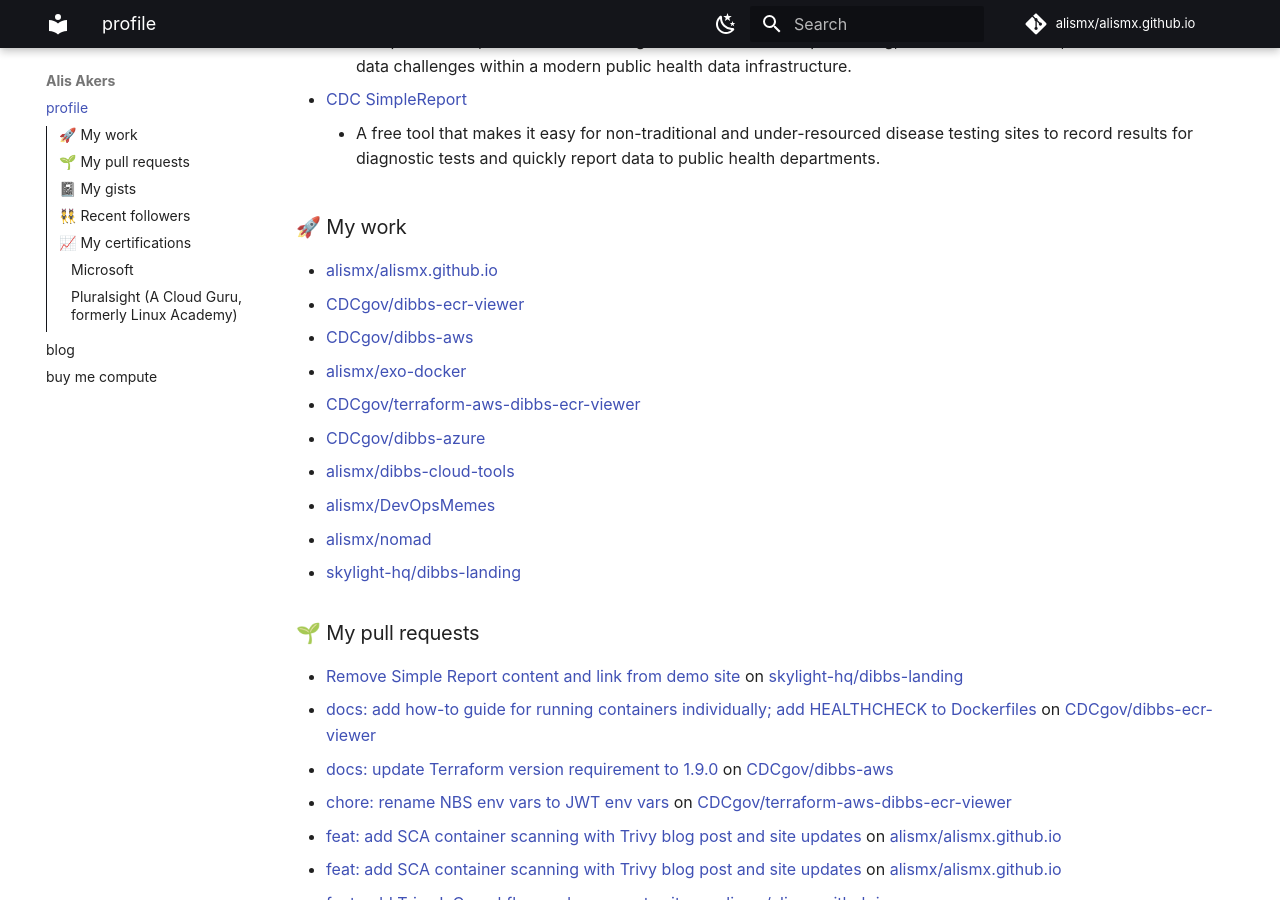
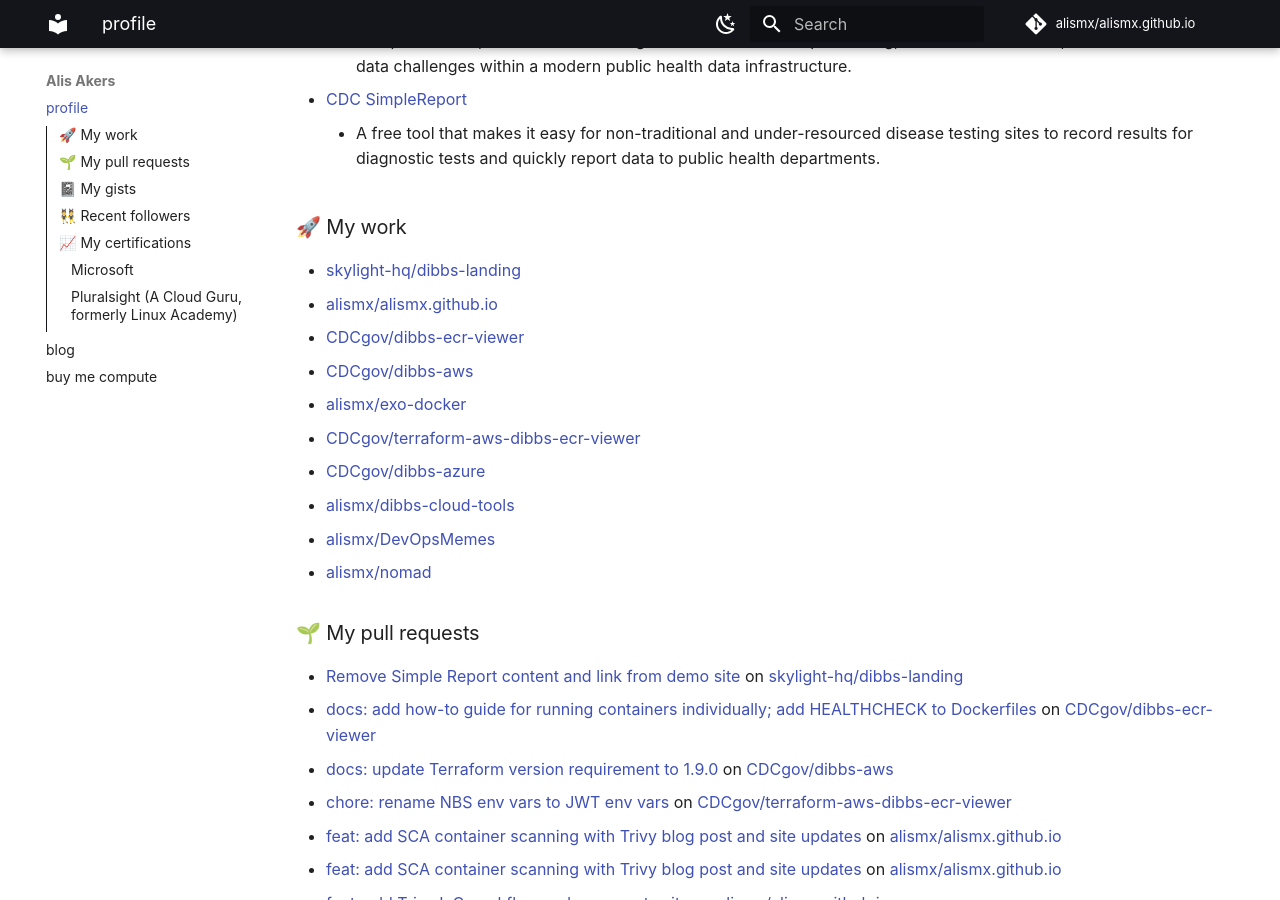
Before and after one commit to alismx/alismx.github.io, an MkDocs documentation site: the page built from docs/index.md, in a window 1280 px wide and 900 px high, scrolled down 456 px. Built offline with MkDocs 1.6.1 and Material for MkDocs 9.7.7, drawn with Linux system fonts in a browser that asks for light colours; plug-ins that fetch from the network failed and are left out; comment, search, counter and statistics services are not loaded; part of the change alters nothing that is shown.

Commit message:
Update generated files

```diff
--- a/docs/index.md
+++ b/docs/index.md
@@ -15,6 +15,7 @@ I'm Alis, a DevOps engineer passionate about open-source, cloud-native technolog
 
 ### 🚀 My work
 
+- [skylight-hq/dibbs-landing](https://github.com/skylight-hq/dibbs-landing)
 - [alismx/alismx.github.io](https://github.com/alismx/alismx.github.io)
 - [CDCgov/dibbs-ecr-viewer](https://github.com/CDCgov/dibbs-ecr-viewer)
 - [CDCgov/dibbs-aws](https://github.com/CDCgov/dibbs-aws)
@@ -24,7 +25,6 @@ I'm Alis, a DevOps engineer passionate about open-source, cloud-native technolog
 - [alismx/dibbs-cloud-tools](https://github.com/alismx/dibbs-cloud-tools)
 - [alismx/DevOpsMemes](https://github.com/alismx/DevOpsMemes)
 - [alismx/nomad](https://github.com/alismx/nomad)
-- [skylight-hq/dibbs-landing](https://github.com/skylight-hq/dibbs-landing)
 
 ### 🌱 My pull requests
 
```
